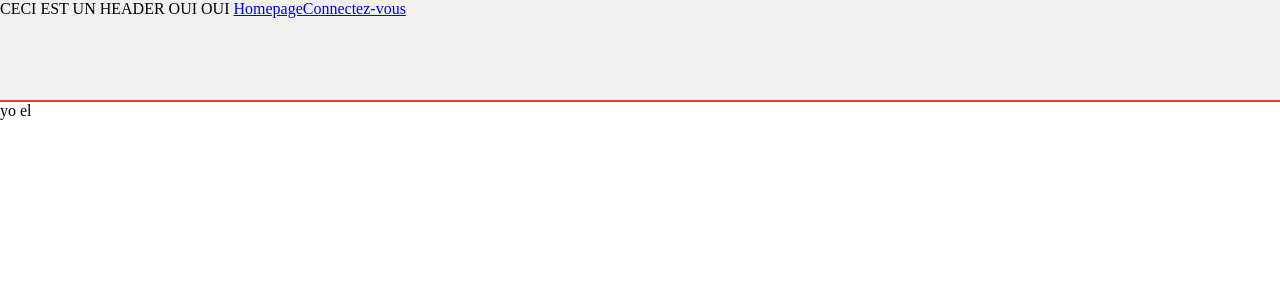
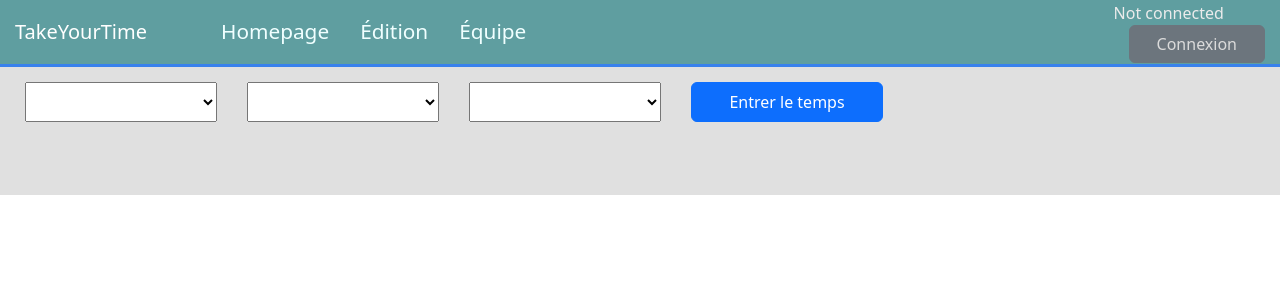
Before and after one commit to remyvin/tse_de3_webservices, a Vue app in the folder front_webservice/: page / in a window 1280 px wide. Shown: the top 300 px of the page. Built offline with nearby package versions, Linux system fonts and the light colour scheme.

Commit message:
v0.1
All pages created
Manage to fetch users info through login. Problem after login, can't change vue and refresh remove data

```diff
--- a/front_webservice/src/App.vue
+++ b/front_webservice/src/App.vue
@@ -1,39 +1,91 @@
 <template>
   <div id="app">
-    <header>
-        CECI EST UN HEADER OUI OUI
-        <router-link to="/">Homepage</router-link>
-        <router-link to="Connexion">Connectez-vous</router-link>
+    <head>
+      <meta name="viewport" content="width=device-width, initial-scale=1, shrink-to-fit=no">
+    </head>
+
+    <header class="mainHeader">
+      <b-navbar toggleable="lg" type="dark" class="navigationBar">
+        <b-navbar-brand md="4">TakeYourTime</b-navbar-brand>
+        <b-navbar-toggle target="nav-collapse"></b-navbar-toggle>
+
+        <b-collapse id="nav-collapse" is-nav>
+          <b-navbar-nav>
+            <b-nav-item> <router-link to="/" class="headerMenuText">Homepage</router-link> </b-nav-item>
+            <b-nav-item> <router-link to="/Edition" class="headerMenuText">Édition</router-link> </b-nav-item>
+            <b-nav-item> <router-link to="/Equipe" class="headerMenuText">Équipe</router-link> </b-nav-item>
+          </b-navbar-nav>
+        </b-collapse>
+      </b-navbar>
+
+      <div class="connexionSide">
+
+        <div v-if="$userForm.connected == true"> Connected as : {{$userForm.firstName}} </div>
+        <div v-else> Not connected </div>
+        <b-button class="connexionButton"><router-link to="/Connexion" class="connexionButton">Connexion</router-link></b-button>
+      </div>
     </header>
     <router-view/>
 
   </div>
 </template>
 
+<script src="https://cdn.jsdelivr.net/npm/axios/dist/axios.min.js"></script>
 <script>
 
-export default {
-  name: 'App'
-}
+ export default {
+   name: 'app',
+
+  }
 </script>
 
+
 <style>
-#app{
-  height:100%;
+@import url('https://fonts.googleapis.com/css?family=Lato:400,700');
+
+body{
+  font-family: 'Lato', sans-serif;
 }
 
-body{
-  margin: 0;
-  background-color: darkgray;
-  height: 700px;
+#nav-collapse{
+  margin-left:50px;
 }
 
-header{
-  height: 100px;
-  background-color: rgb(241, 241, 241);
-  margin: 0px;
-  border-bottom: solid 2px rgb(241, 54, 54);
+.mainHeader{
+  width: 100%;
+  display: flex;
+  align-items:center;
+  justify-content: space-between;
+  background-color: cadetblue;
+  border-bottom: solid 3px rgb(57, 129, 236);
+  padding-left: 15px;
 }
 
+.headerMenuText{
+  color: azure;
+  text-decoration: none;
+  margin-right: 15px;
+  font-weight: 300;
+  font-size: 1.3em;
+}
+
+.navigationBar{
+  height: 4rem;
+  margin: 0px;
+}
+
+.connexionSide{
+  align-items:center;
+  color: rgb(235, 235, 235);
+}
+
+.connexionButton{
+  float: right;
+  color:rgb(219, 219, 219);
+  text-decoration: none;
+  justify-content: center;
+  margin-right: 15px;
+  margin-left: 15px;
+}
 
 </style>
--- a/front_webservice/src/components/Connexion.vue
+++ b/front_webservice/src/components/Connexion.vue
@@ -1,25 +1,125 @@
 <template>
-  <div id="connexionPage">
-    Connexion page
+  <div id="Connexion">
+
+    <b-card class="mx-auto">
+        <h2> Connexion </h2><br>
+
+            <b-form @submit="onSubmit" v-if="show"> <!-- FORMULAIRE DE CONNEXION -->
+                <b-form-group id="input-group-1" label="Email address:" label-for="input-1">
+                    <b-form-input id="input-1" v-model="form.email" type="email" placeholder="Enter email" class="formInputs" required> </b-form-input>
+                </b-form-group>
+
+                <b-form-group id="input-group-2" label="Mot de passe:" label-for="input-2">
+                    <b-form-input id="input-2" type="password" v-model="form.password" placeholder="Enter password" required> </b-form-input>
+                </b-form-group>
+
+                <b-button class='formButton' type="submit" variant="primary">Se connecter</b-button>
+                </b-form> <!-- FIN DU FORMULAIRE DE CONNEXION -->
+    </b-card>
   </div>
+
 </template>
 
+<script src="https://cdn.jsdelivr.net/npm/axios/dist/axios.min.js"></script>
 <script>
+import * as xpath from 'xpath-ts';
+
 export default {
+  data() {
+      return {
+        form : {
+          email: '',
+          password: ''
+        },
+        show: true
+      }
+    },
+    methods: {
+      onSubmit(event) {
+        event.preventDefault()
+        alert(JSON.stringify(this.form))
+        this.$userForm.email = this.form.email;
+        this.$userForm.password = this.form.password;
 
+        let data_to_send = '<x:Envelope xmlns:x="http://schemas.xmlsoap.org/soap/envelope/" xmlns:gsp="http://spring.io/guides/gs-producing-web-service">'+
+                            '<x:Header/>'+
+                            '<x:Body>'+
+                                '<gsp:getUserConnectionRequest>'+
+                                '<gsp:mail>'+this.form.email+'</gsp:mail>'+
+                                '<gsp:password>'+this.form.password+'</gsp:password>'+
+                                '</gsp:getUserConnectionRequest>'+
+                            '</x:Body>'+
+                        '</x:Envelope>';
+        let url = 'http://176.190.50.162:8081/ws';
+        axios.post(url,
+                   data_to_send,
+                   {
+                    headers: {
+                        'Content-Type': 'text/xml'
+                        }
+                })
+                .then(res=>{
+
+                const parser = new DOMParser().parseFromString(res.data);
+
+                const user_id_nodes = xpath.select("//*[local-name()='id_user']", parser);
+                this.$userForm.user_id = user_id_nodes[0].firstChild.data;
+
+                const firstname_nodes = xpath.select("//*[local-name()='firstname']", parser);
+                this.$userForm.firstName = firstname_nodes[0].firstChild.data;
+
+                const lastname_nodes = xpath.select("//*[local-name()='lastname']", parser);
+                this.$userForm.lastName = lastname_nodes[0].firstChild.data;
+
+                const role_nodes = xpath.select("//*[local-name()='role']", parser);
+                this.$userForm.role = role_nodes[0].firstChild.data;
+
+                const teamNumber_nodes = xpath.select("//*[local-name()='team']", parser);
+                this.$userForm.teamNumber = teamNumber_nodes[0].firstChild.data;
+
+                this.$userForm.connected = true;
+                console.log(this.$userForm); // FULL FORMULAIRE UTILISATEUR REMPLI
+                })
+                .catch(err=>{console.log(err)});
+      }
+    }
 }
 </script>
 
 
+<style scoped>
 
+#Connexion{
+    padding-top: 40px;
+    display: flex;
 
-<style scoped>
-#connexionPage{
-    background-color: cornflowerblue;
 }
 
-html{
-  padding:0px;
+.mx-auto{
+    width: 30rem;
+}
+
+.connexionCheckbox{
+    margin-top: 15px;
+}
+
+.formInputs{
+    margin-top: 5px;
+    margin-bottom: 20px;
+}
+
+.formButton{
+    margin-top: 20px;;
+    margin-bottom: 12px;
+}
+
+.rememberMe{
+    margin-top: 30px;
+    margin-bottom: 3px;
+}
+
+.rememberMeText{
+    margin-left: 5px;
 }
 
 </style>
--- /dev/null
+++ b/front_webservice/src/components/Edition.vue
@@ -0,0 +1,18 @@
+<template>
+  <div id="Edition">
+
+      EDITION PAGE
+
+  </div>
+</template>
+
+<script>
+export default {
+
+}
+</script>
+
+
+<style scoped>
+
+</style>
--- /dev/null
+++ b/front_webservice/src/components/Equipe.vue
@@ -0,0 +1,22 @@
+<template>
+  <div id="Equipe">
+
+ EQUIPE PAGE
+
+ <div v-if="$userForm.connected == true"> Maintenant vous me voyez </div>
+ <div v-else>   Maintenant vous ne me voyez pas </div>
+ <p> {{$userForm.connected}}</p>
+
+  </div>
+</template>
+
+<script>
+export default {
+
+}
+</script>
+
+
+<style scoped>
+
+</style>
--- a/front_webservice/src/components/Homepage.vue
+++ b/front_webservice/src/components/Homepage.vue
@@ -1,14 +1,57 @@
 <template>
-  <div id="homepage">
-    yo
-    el
+  <div id="Homepage">
+    <header class="homepageHeader">
+      <div class="entryList">
+        <b-form @submit="onSubmit" @reset="onReset" v-if="show"> <!-- FORMULAIRE D'ENTREE DE TEMPS -->
+          <b-form-select fluid="sm" md="4" class="dropdownForms" v-model="form.week" :options="weekOptions"></b-form-select>
+          <b-form-select fluid="sm" md="4" class="dropdownForms" v-model="form.project" :options="projectOptions"></b-form-select>
+          <b-form-select fluid="sm" md="4" class="dropdownForms" v-model="form.time" :options="timeOptions"></b-form-select>
+          <b-button class='timeFormButton' type="submit" variant="primary">Entrer le temps</b-button>
+        </b-form> <!-- FIN DU FORMULAIRE D'ENTREE DE TEMPS -->
+      </div>
+    </header>
+
+
   </div>
 </template>
 
 <script>
 export default {
+   data() {
+      return {
+        form: {
+          week: '',
+          project: '',
+          time: ''
+        },
+        show: true,
 
+        weekSelected: null,
+        weekOptions: [
+          { value: 'semaine1', text: 'Semaine 1' },
+          { value: 'semaine2', text: 'Semaine 2' },
+          { value: 'semaine3', text: 'Semaine 3' },
+          { value: 'semaine4', text: 'Semaine 4' }
+        ],
+        projectSelected: null,
+        projectOptions: [
+          { value: 'projet1', text: 'projet 1' },
+          { value: 'projet2', text: 'projet 2' },
+          { value: 'projet3', text: 'projet 3' },
+          { value: 'projet4', text: 'projet 4' }
+        ],
+        timeSelected: null,
+        timeOptions: [
+          { value: '0.25', text: '0.25' },
+          { value: '0.5', text: '0.5' },
+          { value: '0.75', text: '0.75' },
+          { value: '1', text: '1' }
+        ]
+
+      }
+    }
 }
+
 </script>
 
 
@@ -16,7 +59,42 @@ export default {
 
 #homepage{
   background-color: rgb(255, 255, 255);
-  height: 100%;
 }
 
+.homepageHeader{
+  height: 8rem;
+  width: 100%;
+  display: flex;
+  background-color: rgb(224, 224, 224);
+  padding-left: 10px;
+}
+
+#dropdownWeek{
+  width: 200px;
+}
+
+form{
+  width: 100%;
+  position: absolute;
+  align-items: center;
+}
+
+.dropdownForms{
+  width: 15%;
+  height: 40px;
+  margin: 15px;
+}
+
+
+.entryList{
+  display: flex;
+  justify-content: space-between;
+}
+
+.timeFormButton{
+  width: 15%;
+  margin:15px;
+  position: absolute;
+  height: 40px;
+}
 </style>
--- a/front_webservice/src/main.js
+++ b/front_webservice/src/main.js
@@ -1,8 +1,27 @@
 import Vue from 'vue'
 import App from './App.vue'
 import router from './router'
+import BootstrapVue from 'bootstrap-vue'
+import Vuex from 'vuex'
+import 'bootstrap/dist/css/bootstrap.css'
+import 'bootstrap-vue/dist/bootstrap-vue.css'
+
+Vue.use(BootstrapVue)
+Vue.use(Vuex)
+window.axios = require('axios');
 
 Vue.config.productionTip = false
+
+Vue.prototype.$userForm = {
+  user_id: '',
+  firstName: '',
+  lastName: '',
+  email: '',
+  password: '',
+  role: '',
+  teamNumber:'',
+  connected:false
+}
 
 new Vue({
   router,
--- a/front_webservice/src/router/index.js
+++ b/front_webservice/src/router/index.js
@@ -2,8 +2,15 @@ import Vue from 'vue'
 import VueRouter from 'vue-router'
 import Homepage from '../components/Homepage.vue'
 import Connexion from '../components/Connexion.vue'
+import Edition from '../components/Edition.vue'
+import Equipe from '../components/Equipe.vue'
+import BootstrapVue from 'bootstrap-vue'
+import 'xmldom-ts';
+
 
 Vue.use(VueRouter)
+Vue.use(BootstrapVue)
+window.axios = require('axios');
 
 const routes = [
   {
@@ -12,9 +19,19 @@ const routes = [
     component: Homepage
   },
   {
-    path: '/connexion',
-    name: 'connexion',
+    path: '/Connexion',
+    name: 'Connexion',
     component: Connexion
+  },
+  {
+    path: '/Equipe',
+    name: 'Equipe',
+    component: Equipe
+  },
+  {
+    path: '/Edition',
+    name: 'Edition',
+    component: Edition
   }
 ]
 
```
Also changed, not shown: front_webservice/package.json (+7 -1 lines), front_webservice/readme.txt (added), 2 other files (tests, documents, lock files or other folders).
